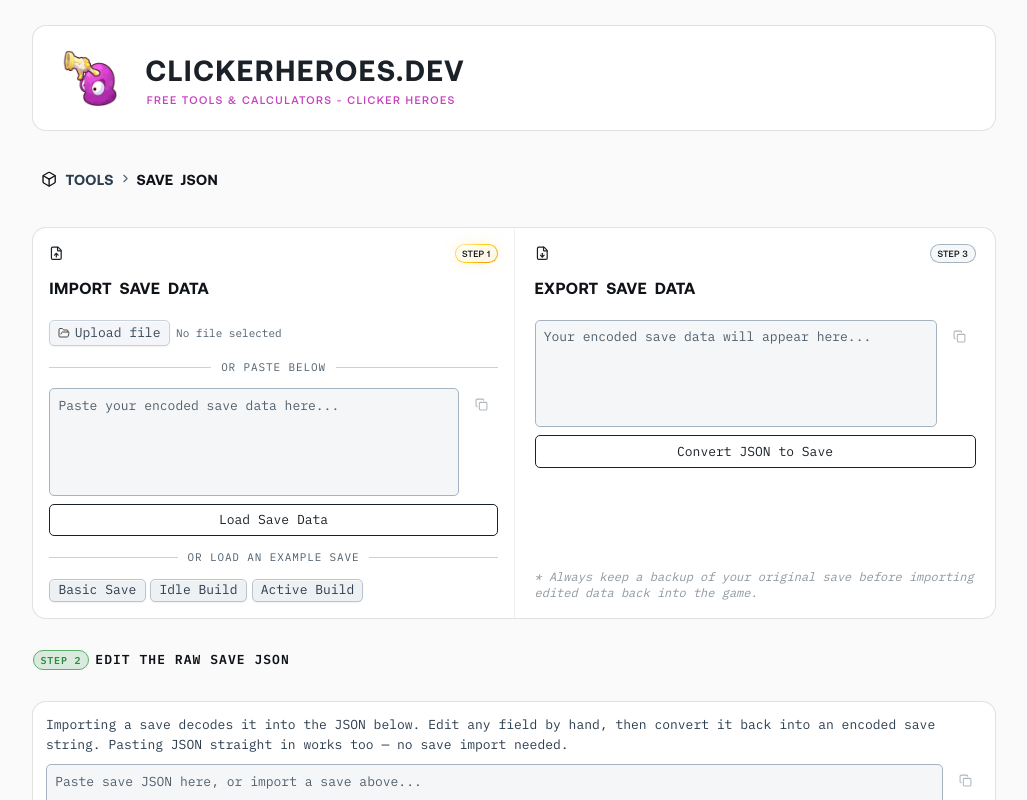
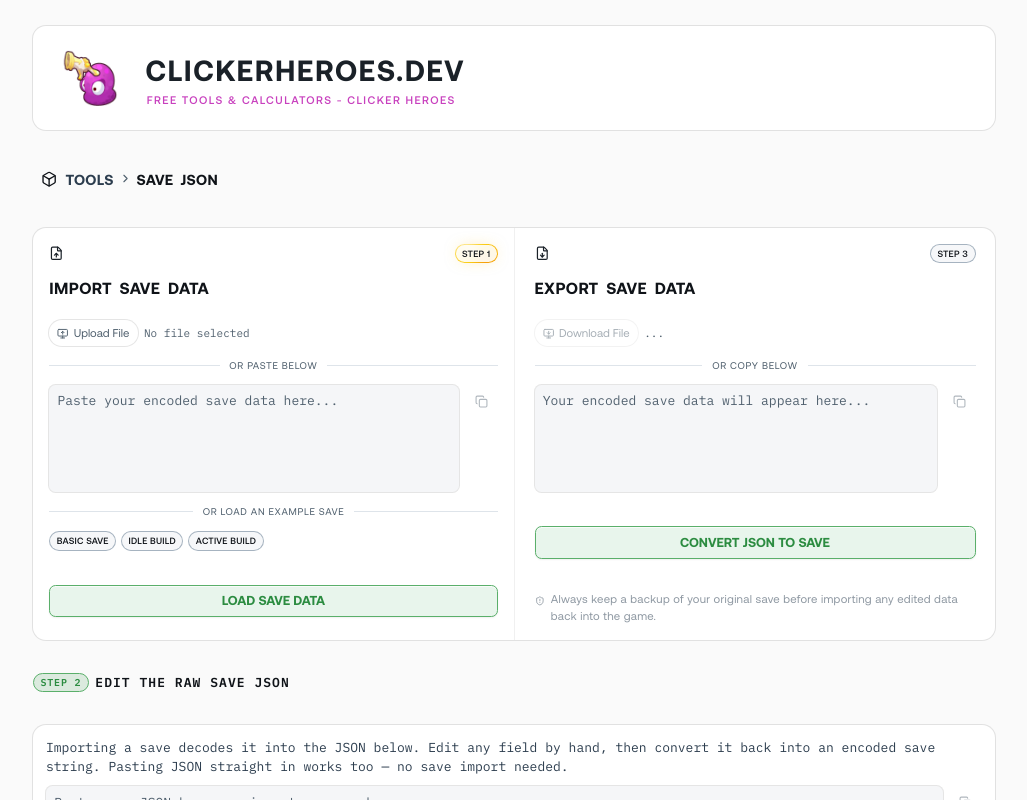
Before and after one commit to magnus-allison/clicker-heroes-save-editor, a Next.js app: page /tools/save-json in a window 1280 px wide. Shown: the top 800 px of the page, without its empty margins (126-1153 px from the left). Built offline with nearby package versions, Linux system fonts and the light colour scheme.

Commit message:
update save data panel UI

```diff
--- a/components/editor/ExampleSaveButtons.tsx
+++ b/components/editor/ExampleSaveButtons.tsx
@@ -5,6 +5,7 @@
 import { Button } from '@/components/ui/Button';
 import { FieldDivider } from '@/components/ui/FieldDivider';
 import { examples as defaultExamples, type ExampleSave } from '@/lib/data/example-saves';
+import { Pill } from '../ui/Pill';
 
 type Props = {
 	customExamples?: ExampleSave[];
@@ -19,18 +20,16 @@
 			<FieldDivider label='or load an example save' />
 			<div className='flex flex-wrap gap-1.5'>
 				{examples.map((example) => (
-					<Button
-						className='h-7 px-2.5 text-[11px] text-(--color-fg-secondary)'
+					<Pill
+						className='cursor-pointer'
 						key={example.name}
 						onClick={() => {
 							posthog.capture('example_save_loaded', { example_name: example.name });
 							onSelect(example.save);
 						}}
-						size='sm'
-						variant='secondary'
 					>
 						{example.name}
-					</Button>
+					</Pill>
 				))}
 			</div>
 		</div>
--- /dev/null
+++ b/components/editor/SaveDataButton.tsx
@@ -0,0 +1,32 @@
+import { type FC } from 'react';
+
+import { cn } from '@/lib/cn';
+
+interface Props {
+	title: string;
+	onClick: () => void;
+	className?: string;
+}
+
+/**
+ * The one action a save card is asking for — full-width and accent-tinted so it
+ * reads as the end of the step.
+ *
+ * Built on `--color-primary-*` and `--shadow-raised`, the accent tokens
+ * `globals.css` actually declares. Deliberately *not* on `--color-primary-fill`
+ * / `--color-primary-fg` / `--shadow-accent` the way `Button variant='primary'`
+ * is: those are undeclared, so they resolve to nothing and leave the control
+ * unpainted.
+ */
+export const SaveDataButton: FC<Props> = ({ className, onClick, title }) => (
+	<button
+		className={cn(
+			'motion-press mt-8 flex h-10 w-full items-center justify-center gap-1.5 rounded-lg border border-primary-line bg-primary-surface px-4 leading-none font-semibold whitespace-nowrap text-(--color-primary) shadow-[var(--shadow-raised)] transition-[background-color,border-color,color,box-shadow,transform] duration-150 hover:border-(--color-primary) hover:bg-(--color-primary-soft) active:bg-(--color-primary-surface) focus-visible:ring-2 focus-visible:ring-(--color-focus-ring) focus-visible:outline-none',
+			className
+		)}
+		onClick={onClick}
+		type='button'
+	>
+		<p className='font-aeonik text-[13px] font-semibold uppercase'>{title}</p>
+	</button>
+);
--- a/components/editor/SaveEditor.tsx
+++ b/components/editor/SaveEditor.tsx
@@ -43,7 +43,7 @@
 			<SaveDataPanel hasEditStep onLoadSuccess={scrollToStep2} />
 
 			<div className={cn(!hasSave && 'pointer-events-none opacity-40 select-none')} inert={!hasSave}>
-				<div ref={step2Ref} className='mt-5 mb-10 flex flex-row items-center gap-3'>
+				<div ref={step2Ref} className='mt-5 mb-10 flex scroll-mt-8 flex-row items-center gap-3'>
 					<Pill isShining={activeStep === 2}>Step 2</Pill>
 					<span className='block text-[1.1rem] font-medium uppercase text-fg-strong'>
 						Edit your save data
--- a/components/editor/SaveExportField.tsx
+++ b/components/editor/SaveExportField.tsx
@@ -2,14 +2,16 @@
 
 import type { ReactNode } from 'react';
 
-import { Button } from '@/components/ui/Button';
+import posthog from 'posthog-js';
+
 import { CopyButton } from '@/components/ui/CopyButton';
-import { StepTitle } from '@/components/ui/StepTitle';
+import { FieldDivider } from '@/components/ui/FieldDivider';
 import { TextInput } from '@/components/ui/TextInput';
 import { useToast } from '@/components/ui/ToastProvider';
-import { FileDownIcon } from 'lucide-react';
+import { FileDownIcon, MonitorDownIcon, ShieldAlertIcon, TriangleAlertIcon } from 'lucide-react';
 import { Pill } from '../ui/Pill';
 import { CardTitle } from '../ui/LinkCard';
+import { SaveDataButton } from './SaveDataButton';
 
 type Props = {
 	title: string;
@@ -32,6 +34,8 @@
 	 * change summary, which belongs with the string it describes.
 	 */
 	belowOutput?: ReactNode;
+	/** Name given to the downloaded file. */
+	fileName?: string;
 };
 
 /**
@@ -44,6 +48,7 @@
 	ariaLabel,
 	belowOutput,
 	dataLabel,
+	fileName = 'clicker-heroes-save.txt',
 	isActiveStep = false,
 	onAction,
 	onValueChange,
@@ -52,6 +57,34 @@
 	value
 }: Props) => {
 	const { showToast } = useToast();
+	const hasValue = value.trim().length > 0;
+
+	const handleDownload = () => {
+		if (!hasValue) {
+			showToast('Nothing to download yet — run the export first.');
+			return;
+		}
+
+		let url: string;
+
+		try {
+			url = URL.createObjectURL(new Blob([value], { type: 'text/plain;charset=utf-8' }));
+		} catch {
+			showToast('Downloading is not available in this browser.');
+			return;
+		}
+
+		const link = document.createElement('a');
+		link.download = fileName;
+		link.href = url;
+		document.body.append(link);
+		link.click();
+		link.remove();
+		// The blob is only needed for the duration of the click.
+		URL.revokeObjectURL(url);
+
+		posthog.capture('save_file_downloaded', { file_name: fileName });
+	};
 
 	return (
 		<section className='flex min-w-0 flex-col border-t border-shadow px-1 lg:border-l lg:border-t-0'>
@@ -65,8 +98,23 @@
 					</Pill>
 				</span>
 				<CardTitle title='Export save data' />
-
 				<div className='flex flex-1 flex-col gap-2.5'>
+					<div className='flex flex-wrap items-center gap-2'>
+						<button
+							className='gap-1.5 whitespace-nowrap rounded-full
+						shadow-card px-2.5 py-1.5 font-medium text-fg-dim transition-[background-color] duration-200 hover:bg-(--color-bg-subtle-hover) disabled:cursor-not-allowed disabled:opacity-50 disabled:hover:bg-transparent dark:border-(--color-border-dark) dark:bg-(--color-bg-subtle-dark) dark:text-(--color-fg-dim-dark) dark:hover:bg-(--color-bg-subtle-hover-dark) flex items-center'
+							disabled={!hasValue}
+							onClick={handleDownload}
+							type='button'
+						>
+							<MonitorDownIcon className='w-3.5 h-3.5 mt-0.5' />
+							<span className='font-aeonik text-sm'>Download File</span>
+						</button>
+						<p className='max-w-full truncate text-[11px] text-(--color-fg-dim)'>
+							{hasValue ? fileName : '...'}
+						</p>
+					</div>
+					<FieldDivider label='or copy below' />
 					<div className='flex min-w-0 items-start gap-2'>
 						<TextInput
 							ariaLabel={ariaLabel}
@@ -86,13 +134,14 @@
 						/>
 					</div>
 					{belowOutput}
-					<Button fullWidth onClick={onAction} variant='primary'>
-						{actionLabel}
-					</Button>
+					<SaveDataButton onClick={onAction} title={actionLabel} />
 				</div>
 			</div>
-			<p className='mt-auto text-[12px] leading-5 text-fg-dim/65 italic p-5'>
-				* Always keep a backup of your original save before importing {dataLabel} back into the game.
+			<p className='mt-auto flex items-start gap-2 p-5 font-aeonik text-sm tracking-wide text-fg-dim/65'>
+				<ShieldAlertIcon aria-hidden='true' className='mt-1.5 h-3 w-3 shrink-0' />
+				<span>
+					Always keep a backup of your original save before importing any edited data back into the game.
+				</span>
 			</p>
 		</section>
 	);
--- a/components/editor/SaveImportField.tsx
+++ b/components/editor/SaveImportField.tsx
@@ -6,16 +6,16 @@
 import posthog from 'posthog-js';
 
 import { ExampleSaveButtons } from '@/components/editor/ExampleSaveButtons';
-import { Button } from '@/components/ui/Button';
 import { CopyButton } from '@/components/ui/CopyButton';
 import { EditorImage } from '@/components/ui/EditorImage';
 import { FieldDivider } from '@/components/ui/FieldDivider';
 import { TextInput } from '@/components/ui/TextInput';
 import { useToast } from '@/components/ui/ToastProvider';
 import type { ExampleSave } from '@/lib/data/example-saves';
-import { FileUpIcon } from 'lucide-react';
+import { FileUpIcon, MonitorUpIcon } from 'lucide-react';
 import { Pill } from '../ui/Pill';
 import { CardTitle } from '../ui/LinkCard';
+import { SaveDataButton } from './SaveDataButton';
 
 export type SaveImportSource = 'paste' | 'file' | 'example';
 
@@ -110,28 +110,19 @@
 					type='file'
 				/>
 				<div className='flex flex-wrap items-center gap-2'>
-					<Button
-						className='gap-1.5 whitespace-nowrap'
+					<button
+						className='gap-1.5 whitespace-nowrap rounded-full
+						shadow-card px-2.5 py-1.5 font-medium text-fg-dim transition-[background-color] duration-200 hover:bg-(--color-bg-subtle-hover) dark:border-(--color-border-dark) dark:bg-(--color-bg-subtle-dark) dark:text-(--color-fg-dim-dark) dark:hover:bg-(--color-bg-subtle-hover-dark) flex items-center'
 						onClick={() => inputRef.current?.click()}
-						size='sm'
-						variant='subtle'
 					>
-						<EditorImage
-							alt='Upload save file'
-							className='h-3.5 w-3.5 shrink-0 object-contain opacity-70'
-							size={14}
-							src='/assets/icons/folder-open.svg'
-							style={{ filter: 'var(--color-icon-filter)' }}
-						/>
-						<span>Upload file</span>
-					</Button>
+						<MonitorUpIcon className='w-3.5 h-3.5 mt-0.5' />
+						<span className='font-aeonik text-sm'>Upload File</span>
+					</button>
 					<p className='max-w-full truncate text-[11px] text-(--color-fg-dim)'>{selectedFileName}</p>
 				</div>
 				<FieldDivider label='or paste below' />
 				<div
 					className='flex min-w-0 items-start gap-2'
-					// `TextInput` does not expose `onPaste`, but paste events bubble,
-					// so pasting a save still loads it immediately.
 					onPaste={(event) => {
 						const pastedData = event.clipboardData.getData('text');
 						if (pastedData) {
@@ -156,13 +147,6 @@
 						text={decodeValue}
 					/>
 				</div>
-				<Button
-					fullWidth
-					onClick={() => onLoad({ value: decodeValue, source: 'paste', isSubmit: true })}
-					variant='primary'
-				>
-					Load Save Data
-				</Button>
 				<ExampleSaveButtons
 					customExamples={examples}
 					onSelect={(save) => {
@@ -171,6 +155,10 @@
 						onLoad({ value: save, source: 'example', isSubmit: false });
 					}}
 				/>
+				<SaveDataButton
+					title='Load Save Data'
+					onClick={() => onLoad({ value: decodeValue, source: 'paste', isSubmit: true })}
+				/>
 			</div>
 		</section>
 	);
--- a/components/ui/FieldDivider.tsx
+++ b/components/ui/FieldDivider.tsx
@@ -1,11 +1,7 @@
-/**
- * Labelled hairline between two ways of doing the same thing — "upload a file"
- * versus "paste a string". Purely decorative, so it stays out of the a11y tree.
- */
 export const FieldDivider = ({ label }: { label: string }) => (
 	<div aria-hidden='true' className='flex items-center gap-3 py-1.5'>
-		<span className='h-px flex-1 bg-(--color-line-subtle)' />
-		<span className='text-[11px] uppercase tracking-[0.08em] text-(--color-fg-dim)'>{label}</span>
-		<span className='h-px flex-1 bg-(--color-line-subtle)' />
+		<span className='h-px flex-1 bg-line-subtle/60' />
+		<span className='text-xs uppercase tracking-[0.07em] text-fg-dim font-aeonik'>{label}</span>
+		<span className='h-px flex-1 bg-line-subtle/60' />
 	</div>
 );
--- a/components/ui/TextInput.tsx
+++ b/components/ui/TextInput.tsx
@@ -48,7 +48,7 @@
 	const displayValue = isFocused ? draftValue : value;
 
 	const sharedClassName = cn(
-		'w-full rounded-(--radius-control) border border-(--color-line) bg-(--color-surface) px-2.5 text-[13px] text-(--color-fg) outline-none transition placeholder:text-(--color-fg-dim) hover:border-(--color-line-strong) focus:border-(--color-line-strong) focus-visible:ring-2 focus-visible:ring-(--color-focus-ring) disabled:cursor-not-allowed disabled:border-(--color-line-soft) disabled:bg-(--color-surface-sunken) disabled:text-(--color-fg-dim)',
+		'w-full rounded-lg shadow-card bg-(--color-surface) px-2.5 text-[14px] text-(--color-fg) outline-none transition placeholder:text-(--color-fg-dim) hover:border-(--color-line-strong) focus:border-(--color-line-strong) focus-visible:ring-2 focus-visible:ring-(--color-focus-ring) disabled:cursor-not-allowed disabled:border-(--color-line-soft) disabled:bg-(--color-surface-sunken) disabled:text-(--color-fg-dim)',
 		multiline ? 'py-2' : 'h-10',
 		multiline && resizable && 'resize-y',
 		className
```
